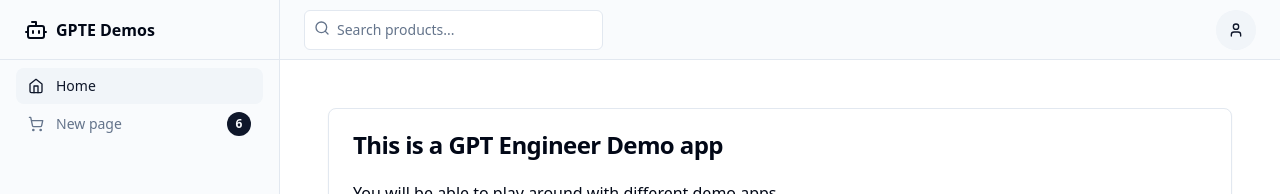
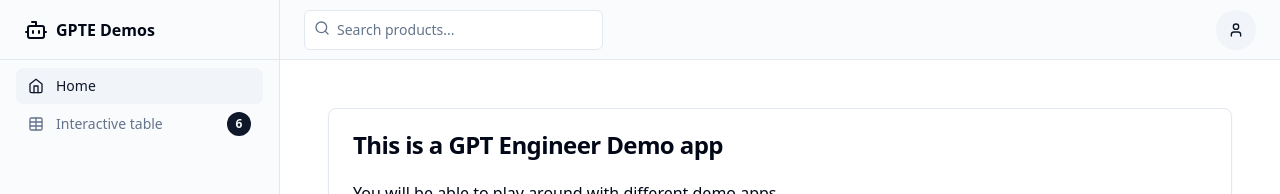
Before and after one commit to GPT-Engineer-App/app-foundation, a React (Vite) app: page / in a window 1280 px wide. Shown: the top 194 px of the page. Built offline with nearby package versions, Linux system fonts and the light colour scheme; no server answers; the database is empty.

Commit message:
Replaced "New page" sidenav item with "Interactive table" and updated the icon.

```diff
--- a/src/components/SharedLayout.jsx
+++ b/src/components/SharedLayout.jsx
@@ -12,6 +12,7 @@ import {
   ShoppingCart,
   Users,
   User,
+  Table,
 } from "lucide-react"
 import { Badge } from "@/components/ui/badge"
 import { Button } from "@/components/ui/button"
@@ -66,16 +67,16 @@ const SharedLayout = () => {
                 <Home className="h-4 w-4" />
                 Home
               </NavLink>
-              <a
-                href="#"
+              <NavLink
+                to="/interactive-table"
                 className="flex items-center gap-3 rounded-lg px-3 py-2 text-muted-foreground transition-all hover:text-primary"
               >
-                <ShoppingCart className="h-4 w-4" />
-                New page
+                <Table className="h-4 w-4" />
+                Interactive table
                 <Badge className="ml-auto flex h-6 w-6 shrink-0 items-center justify-center rounded-full">
                   6
                 </Badge>
-              </a>
+              </NavLink>
             </nav>
           </div>
         </div>
```
